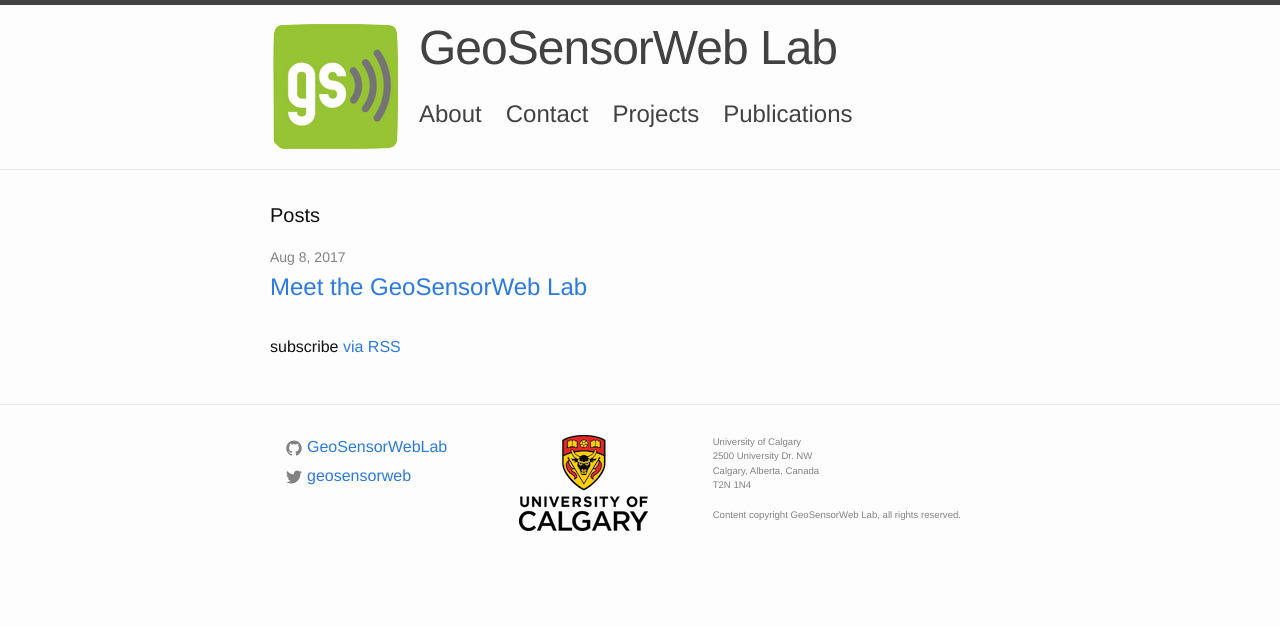
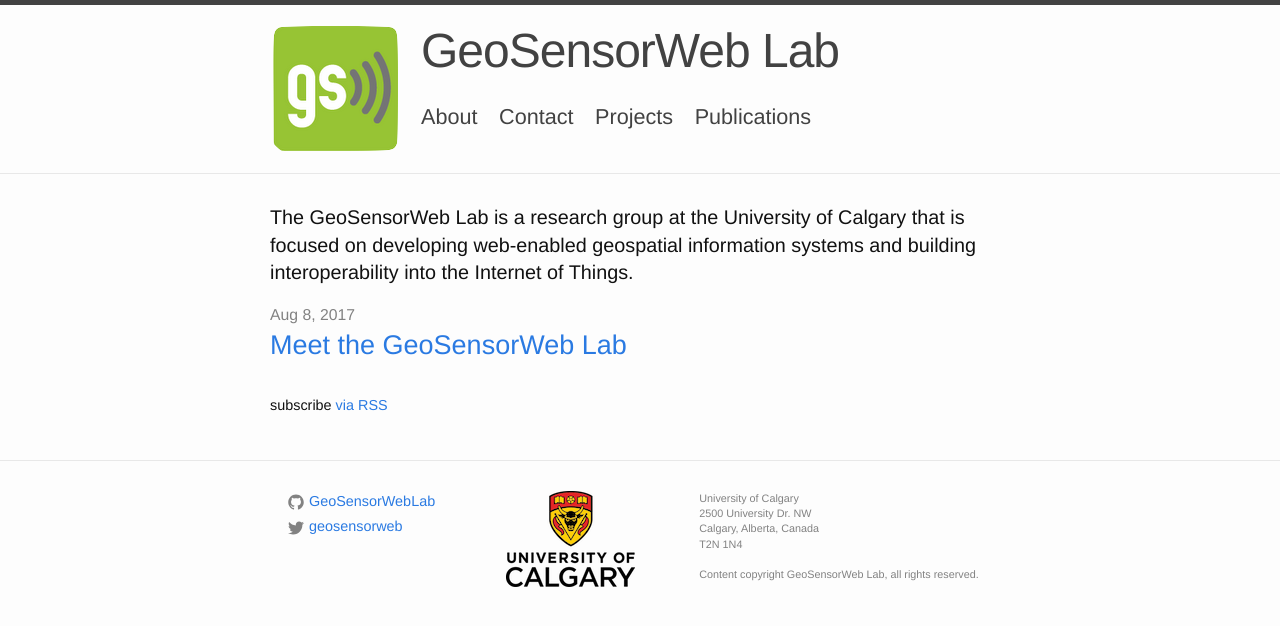
Before and after one commit to GeoSensorWebLab/geosensorweblab.github.io, a Jekyll site: the page built from index.md, in a window 1280 px wide. Shown: the top 626 px of the page. Built offline with Jekyll 4.4.1, drawn with Linux system fonts in a browser that asks for light colours.

Commit message:
Add description to main page
Adjusted styling to space out the typography better. I am not sure
Helvetica Neue is the best choice here, it still looks crowded.

```diff
--- a/_layouts/home.html
+++ b/_layouts/home.html
@@ -4,7 +4,9 @@
 
 <div class="home">
 
-  <h1 class="page-heading">Posts</h1>
+  <h3 class="landing-description">
+    The GeoSensorWeb Lab is a research group at the University of Calgary that is focused on developing web-enabled geospatial information systems and building interoperability into the Internet of Things.
+  </h3>
 
   {{ content }}
 
--- a/_sass/minima.scss
+++ b/_sass/minima.scss
@@ -3,10 +3,10 @@
 // Define defaults for each variable.
 
 $base-font-family: "Helvetica Neue", Helvetica, Arial, sans-serif !default;
-$base-font-size:   16px !default;
+$base-font-size:   18px !default;
 $base-font-weight: 400 !default;
 $small-font-size:  $base-font-size * 0.875 !default;
-$base-line-height: 1.5 !default;
+$base-line-height: 1.4 !default;
 
 $spacing-unit:     30px !default;
 
--- a/assets/main.scss
+++ b/assets/main.scss
@@ -4,9 +4,7 @@
 
 @import "minima";
 
-.site-header {
-  padding: 1em 0;
-}
+// General Styling
 
 .flex {
   display: flex;
@@ -33,6 +31,20 @@
   flex: 0 1 auto !important;
 }
 
+.landing-description {
+  font-size: 1.1em;
+}
+
+.rss-subscribe {
+  font-size: 0.8em;
+}
+
+// Includes Styling
+
+.site-header {
+  padding: 1em 0;
+}
+
 .site-logo {
   flex: 0 1 auto !important;
   padding-right: 1em;
@@ -48,7 +60,7 @@
 }
 
 nav {
-  font-size: 1.5em;
+  font-size: 1.2em;
   justify-content: flex-start;
 
   > * {
@@ -66,8 +78,12 @@
   padding: 0 1em;
 }
 
+.social-media-list {
+  font-size: 0.8em;
+}
+
 .footer-desc {
   max-width: 300px;
-  @include relative-font-size(0.6);
+  font-size: 0.6em;
   color: $grey-color;
 }
```
